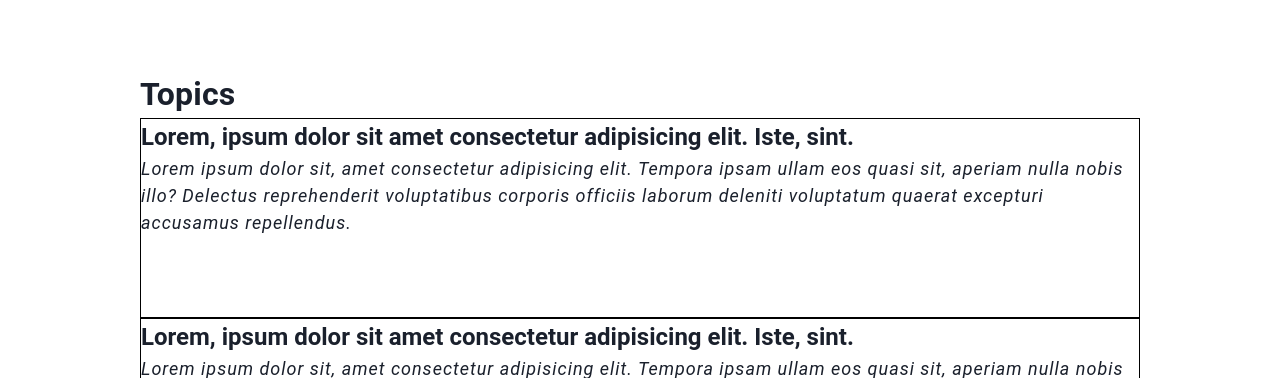
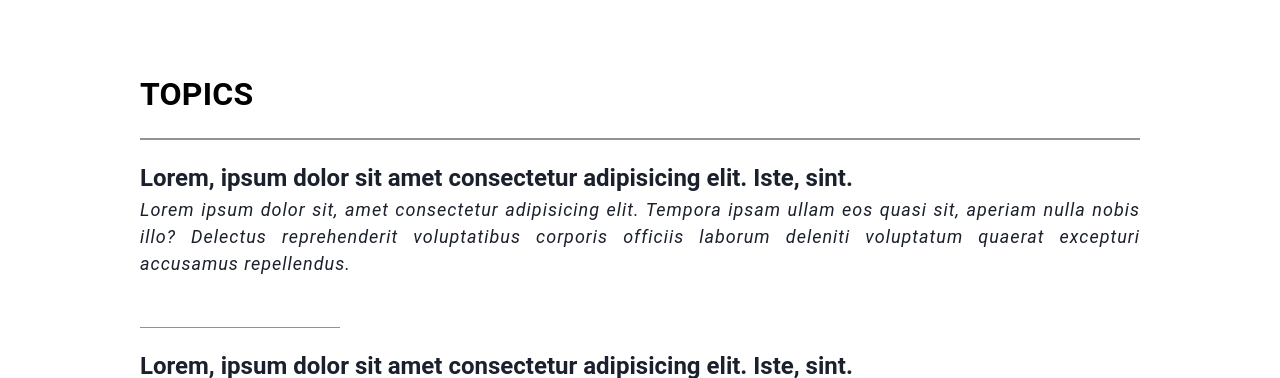
Before and after one commit to TGLuong/tgluong.github.io, a Next.js app: page / in a window 1280 px wide. Shown: the part 572-950 px from the top of the page. Built offline with nearby package versions, Linux system fonts and the light colour scheme.

Commit message:
fix: import colors

```diff
--- a/src/styles/scss/home/home.module.scss
+++ b/src/styles/scss/home/home.module.scss
@@ -1,3 +1,5 @@
+@import '/src/styles/scss/colors';
+
 .root {
   display: flex;
   align-items: center;
@@ -36,5 +38,12 @@
     width: 1000px;
     padding-top: 150px;
     padding-bottom: 50px;
+     h1 {
+      border-bottom: 2px solid $separator-color;
+      margin-bottom: 20px;
+      padding-bottom: 20px;
+      text-transform: uppercase;
+      color: rgba(0, 0, 0, 1);
+     }
   }
 }
--- a/src/styles/scss/home/topic/topic.module.scss
+++ b/src/styles/scss/home/topic/topic.module.scss
@@ -1,4 +1,16 @@
+@import '/src/styles/scss/colors';
+
 .root {
-  height: 200px;
-  border: 1px solid black;
+  // border: 1px solid black;
+  padding-bottom: 50px;
+   p {
+    text-align: justify;
+   }
 }
+
+.line {
+  width: 200px;
+  height: 1px;
+  background-color: $separator-color;
+  margin-bottom: 20px;
+}
```
